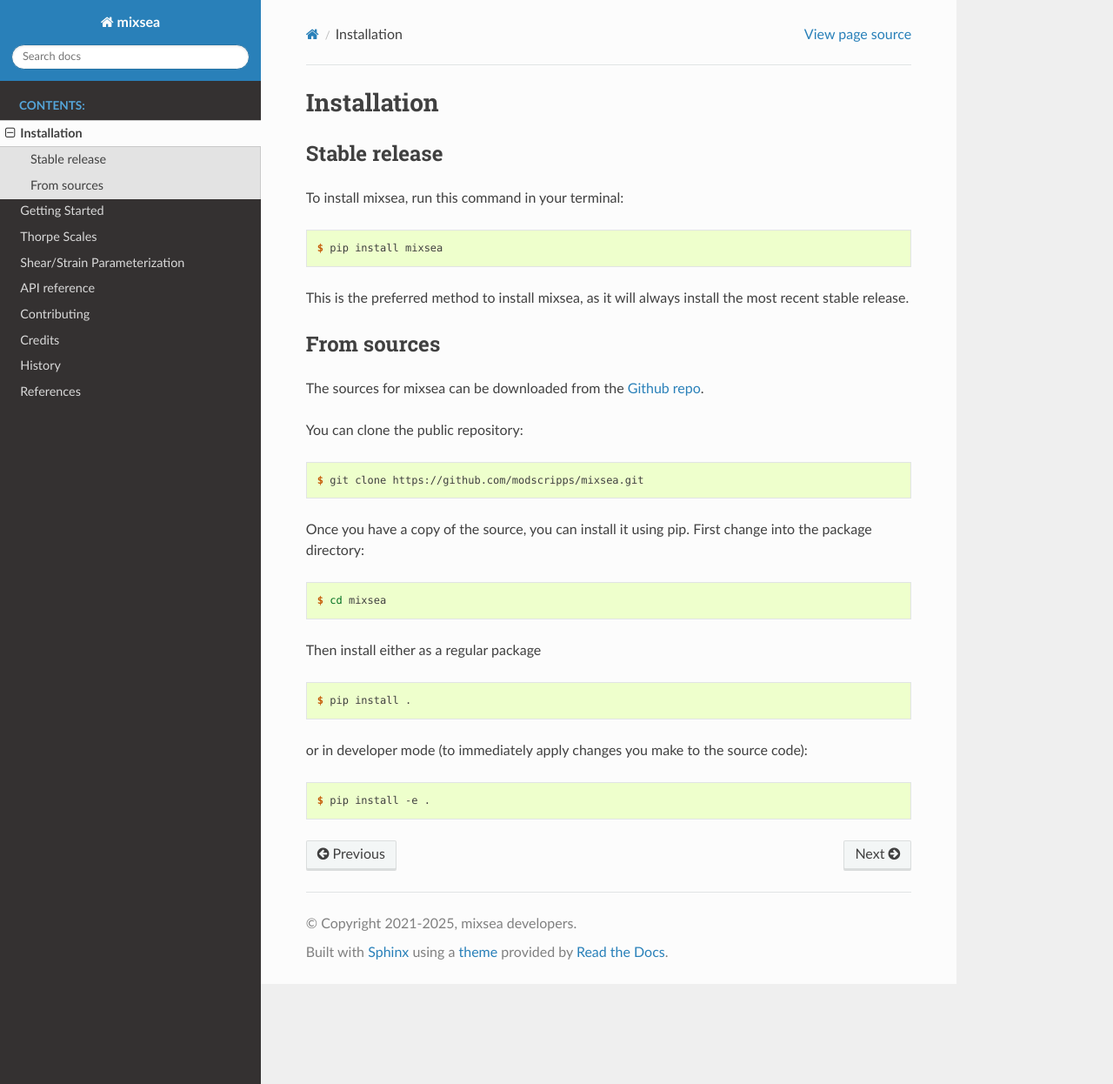
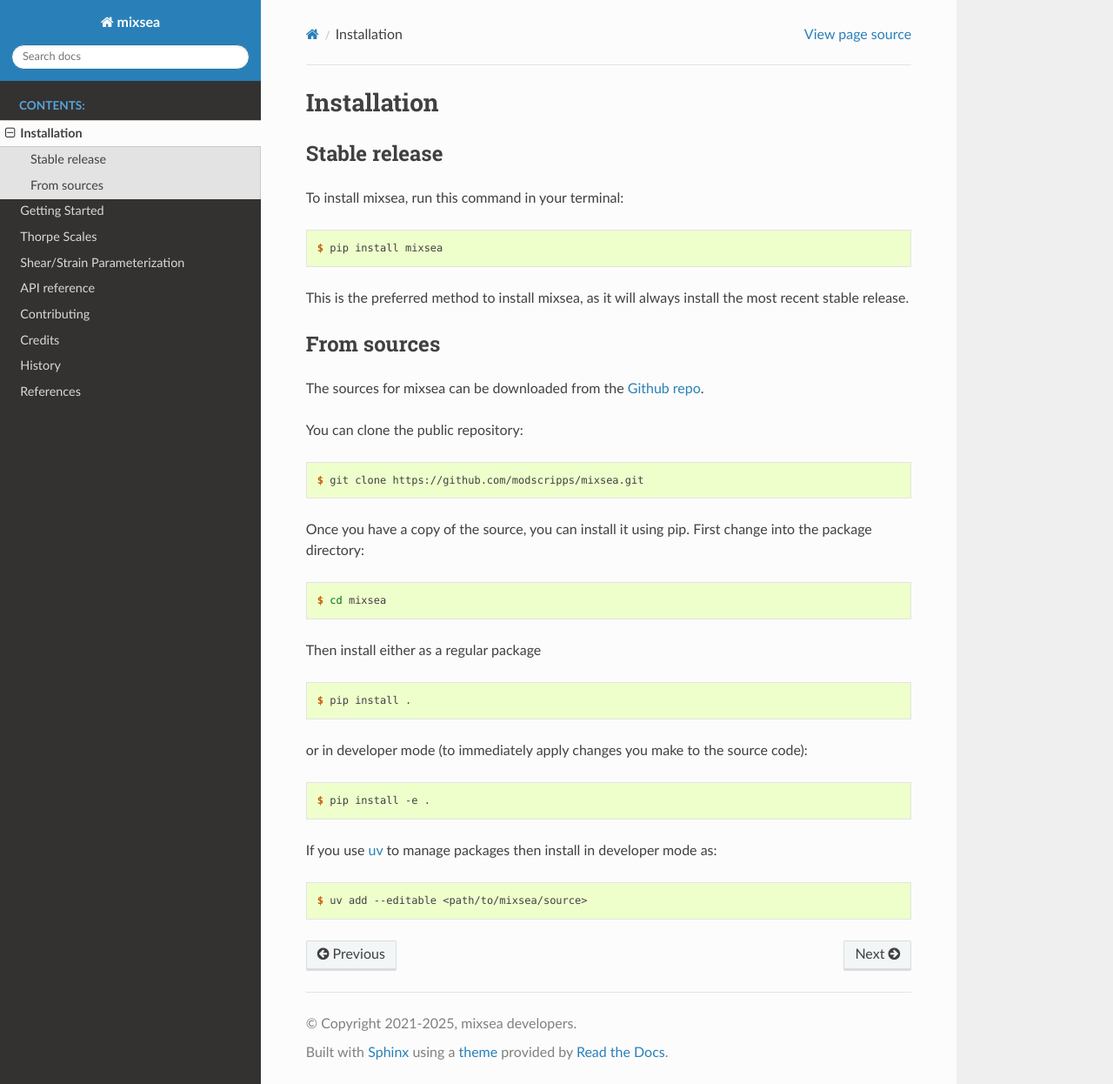
Before and after one commit to modscripps/mixsea, a Sphinx documentation site: the page built from docs/installation.rst, in a window 1280 px wide and 1246 px high. Shown: the whole window at 87% size. Built offline with Sphinx 7.4.7 and the Read the Docs theme 3.1.0, drawn with Linux system fonts in a browser that asks for light colours.

Commit message:
add uv install info

```diff
--- a/docs/installation.rst
+++ b/docs/installation.rst
@@ -46,6 +46,11 @@ or in developer mode (to immediately apply changes you make to the source code):
 
     $ pip install -e .
 
+If you use `uv <https://docs.astral.sh/uv/>`__ to manage packages then install in developer mode as:
+
+.. code-block:: console
+
+    $ uv add --editable <path/to/mixsea/source>
 
 
 .. _Github repo: https://github.com/modscripps/mixsea
```
